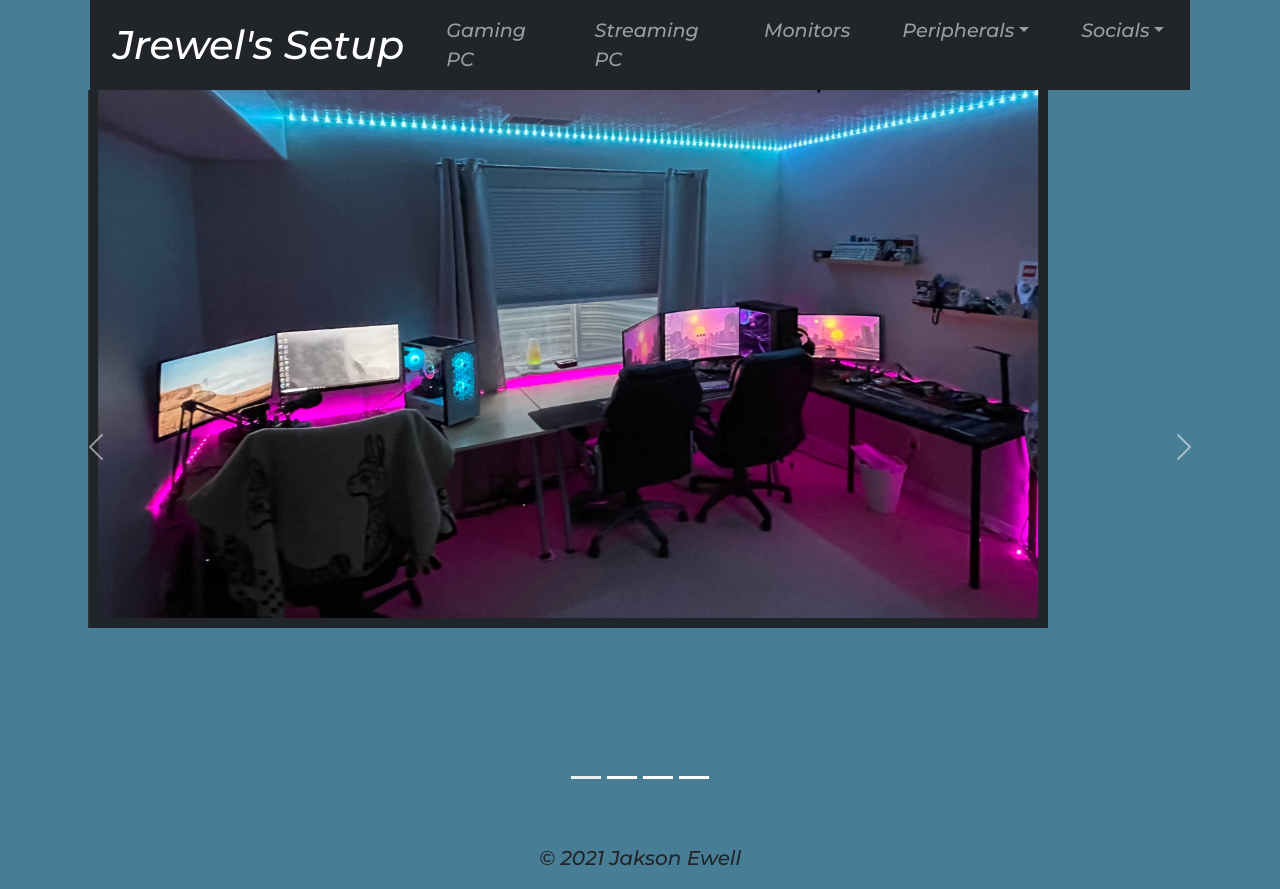
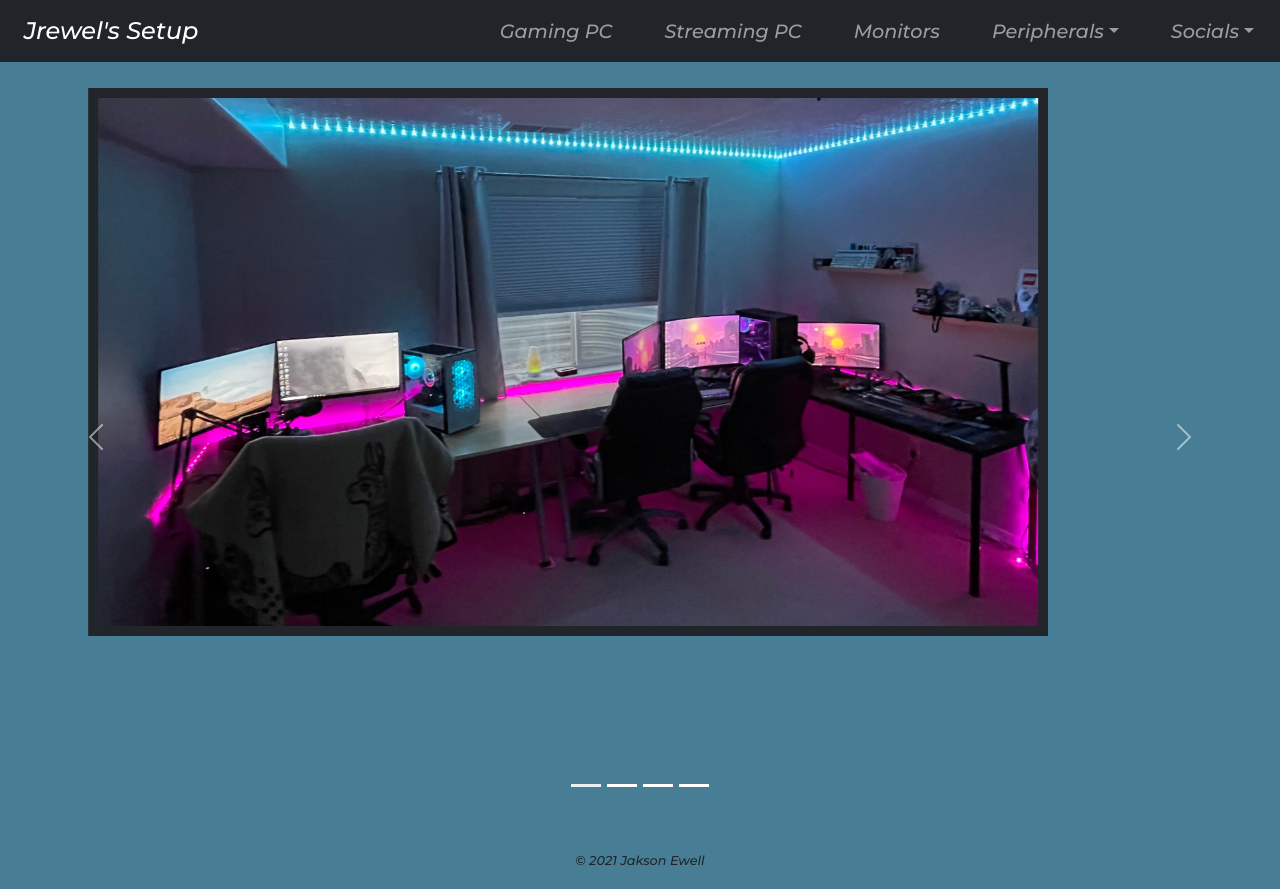
Before and after one commit to Jrewel/Gaming-Setup-Page, a plain HTML site: page index.html in a window 1280 px wide. Drawn offline with nearby package versions, Linux system fonts and the light colour scheme.

Commit message:
Add files via upload

```diff
--- a/styles.css
+++ b/styles.css
@@ -8,7 +8,6 @@ body {
 h1 {
   font-family: "Montserrat";
 
-  line-height: 1.5;
   font-weight: bold;
 }
 h2 {
@@ -19,7 +18,7 @@ h2 {
   font-weight: bold;
 }
 p {
-  font-size: 20px;
+  font-size: 80%;
   font-style: italic;
   font-family: 'Montserrat', sans-serif;
 
@@ -27,7 +26,7 @@ p {
 }
 /***************************CLASS SELECTORS***************************/
 .container-fluid {
-  padding: 0 7% 0;
+padding: 0;
 }
 
 #title {
@@ -35,9 +34,12 @@ p {
 }
 
 /* Navigation Bar */
+.navbar {
+  margin: 0;
+}
 .navbar-brand {
   font-family: 'Montserrat', sans-serif;
-  font-size: 2.5rem;
+  font-size: 150%;
   font-style: italic;
 
 }
@@ -49,24 +51,22 @@ p {
   font-family: "Montserrat"
 }
 /* Carousel */
+#carouselExampleIndicators {
+  padding-top: 2%;
+}
 .carousel {
   padding: 0 auto 5rem;
 }
 .carousel-images {
-  border-left: 10px solid;
-  border-right: 10px solid;
-  border-bottom: 10px solid;
+border: 10px solid;
 }
 .carousel-images-pc {
-border-left: 10px solid;
-border-right: 10px solid;
-border-bottom: 10px solid;
-
+border: 10px solid;
 }
 
 /* Footer */
 #footer {
   padding: 3% 5% 0;
-  font-size: 15px;
+
   font-style: italic;
 }
```
